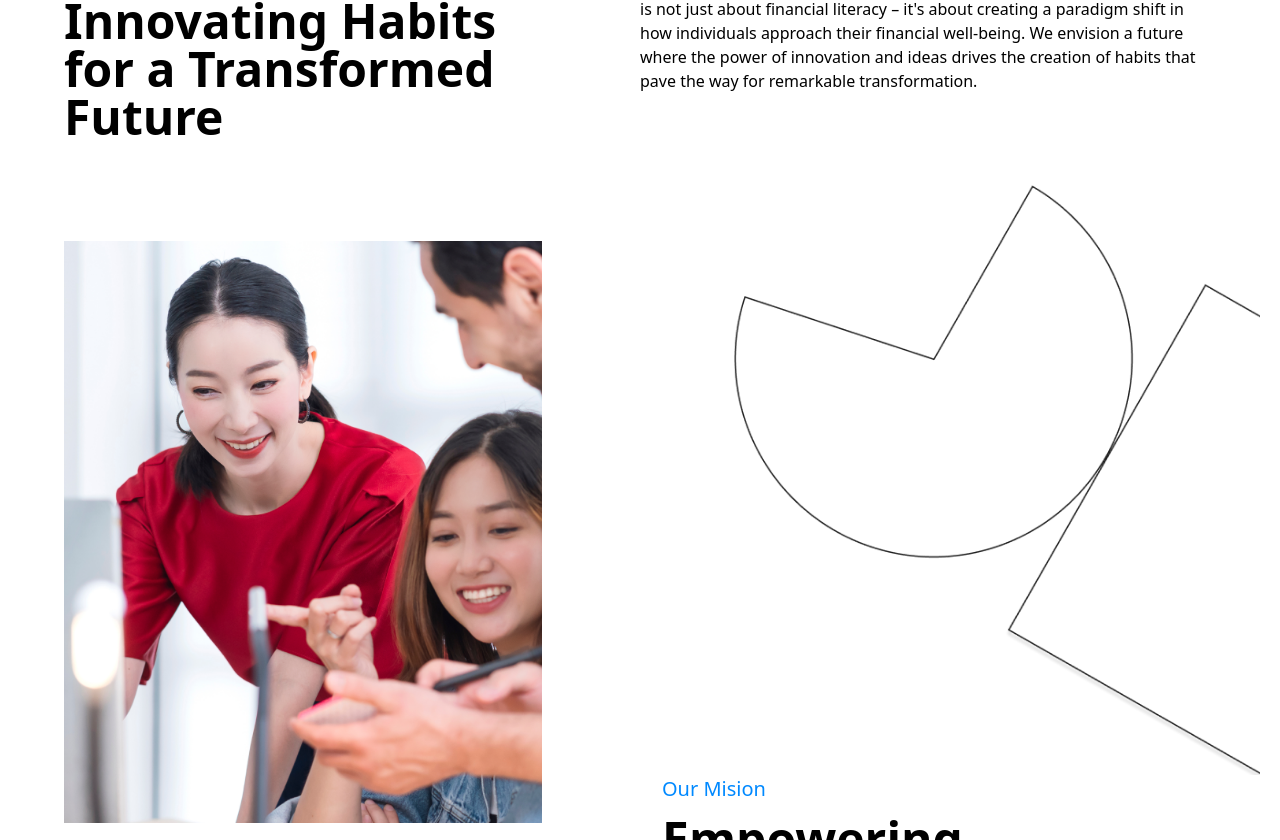
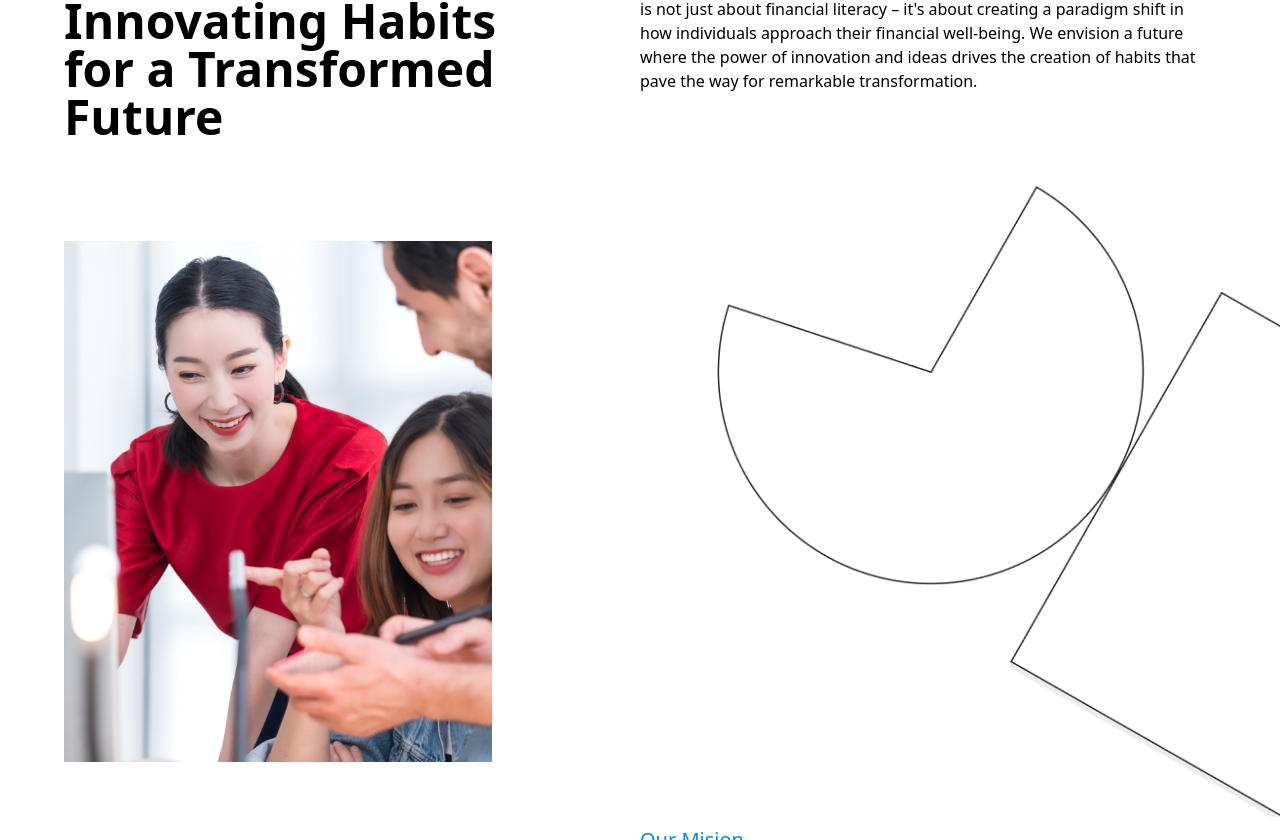
Before and after one commit to Blue-Habit/blue-habit-landing, a Nuxt app: page / in a window 1280 px wide. Shown: the part 760-1600 px from the top of the page. Built offline with nearby package versions, Linux system fonts and the light colour scheme.

Commit message:
feat : add vision and mission

```diff
--- a/components/VisionMision.vue
+++ b/components/VisionMision.vue
@@ -1,11 +1,13 @@
 <template>
-  <div class="vision mx-auto py-9">
-    <h1 class="text-primary text-xl lg:px-16 sm:px-5">Our Vision</h1>
+  <div class="vision mx-auto py-9 text-gray-100">
+    <h1 class="text-primary text-xl lg:px-16 sm:px-5 text-red-400">
+      Our Vision
+    </h1>
     <div class="grid lg:grid-cols-2 sm:grid-cols-1 lg:px-16 sm:px-5">
-      <h1 class="text-5xl pt-4 font-bold">
+      <h1 class="text-5xl pt-4 font-bold text-gray-900">
         Innovating Habits <br />for a Transformed <br />Future
       </h1>
-      <p class="pt-4">
+      <p class="pt-4 text-gray-700">
         is not just about financial literacy – it's about creating a paradigm
         shift in how individuals approach their financial well-being. We
         envision a future where the power of innovation and ideas drives the
@@ -14,17 +16,27 @@
     </div>
   </div>
   <div class="mision mx-auto">
-    <div class="grid lg:grid-cols-2 sm:grid-cols-1 lg:pl-16 sm:px-5">
-      <img src="@/assets/img/img-mision.png" alt="" class="pt-16 w-4/5" />
+    <div class="grid lg:grid-cols-2 sm:grid-cols-1 justify-between">
       <div class="grid grid-rows-2">
-        <img src="@/assets/img/img-mision2.png" alt="w-4/5" />
+        <img
+          src="@/assets/img/img-mision.png"
+          alt=""
+          class="pt-16 w-4/5 pb-16 lg:pl-16 sm:px-5"
+        />
+        <div class="pt-16 flex-column">
+          <img src="@/assets/img/img-mision3.png" alt="" />
+        </div>
+      </div>
+
+      <div class="grid grid-rows-2">
+        <img src="@/assets/img/img-mision2.png" class="w-full" />
         <div class="pe-8">
           <h1 class="text-primary text-xl">Our Mision</h1>
-          <h1 class="text-5xl pt-3 font-bold">
+          <h1 class="text-5xl pt-3 font-bold text-gray-900">
             Empowering <br />
             Change Through <br />Self-Initiation
           </h1>
-          <p class="pt-5 pe-8">
+          <p class="pt-5 pe-8 text-gray-700">
             We believe in the power of self-initiation to drive meaningful
             change. Take control of your financial journey, cultivate better
             habits, and shape a prosperous future. Through our resources and
```
Also changed, not shown: assets/img/img-mision3.png (added).
